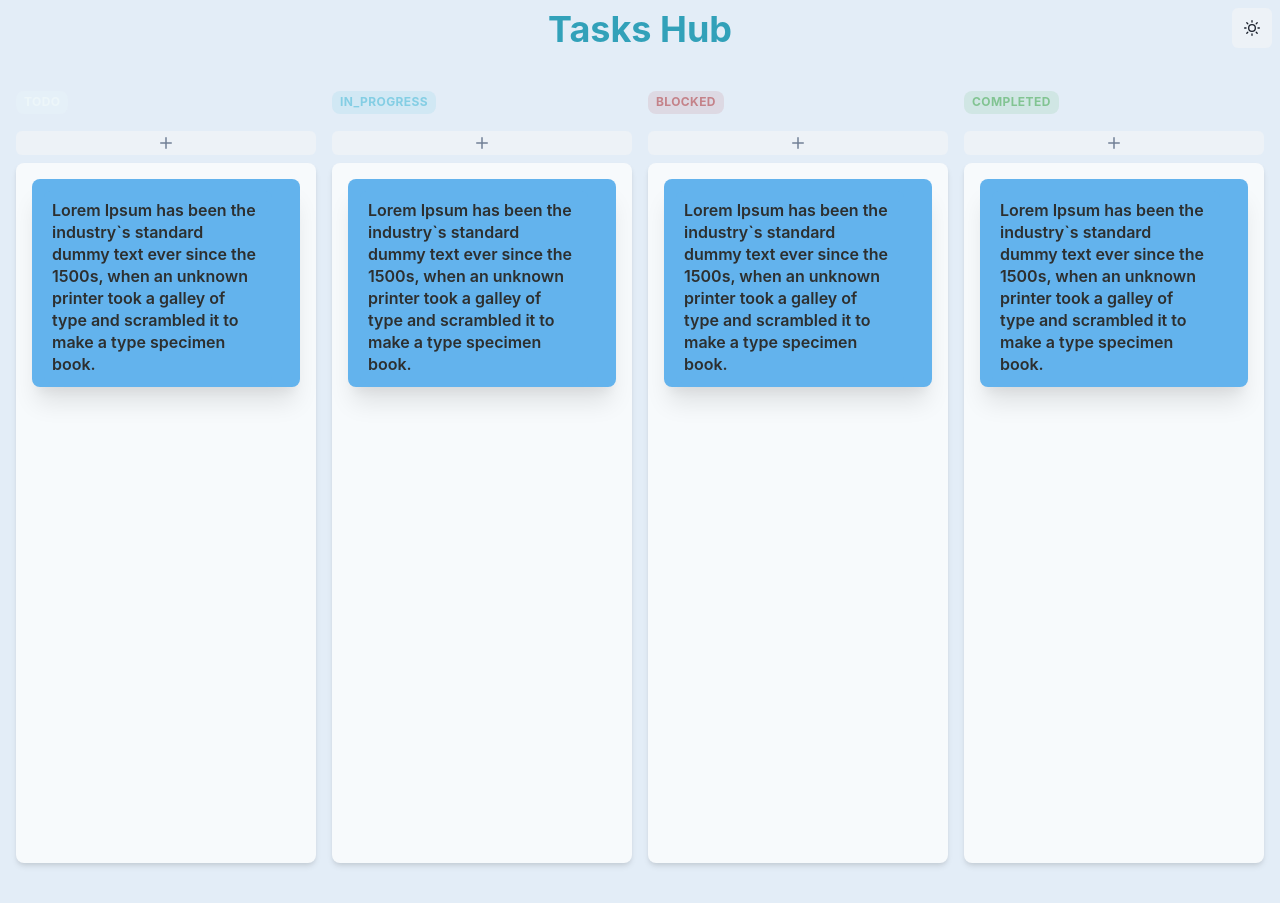
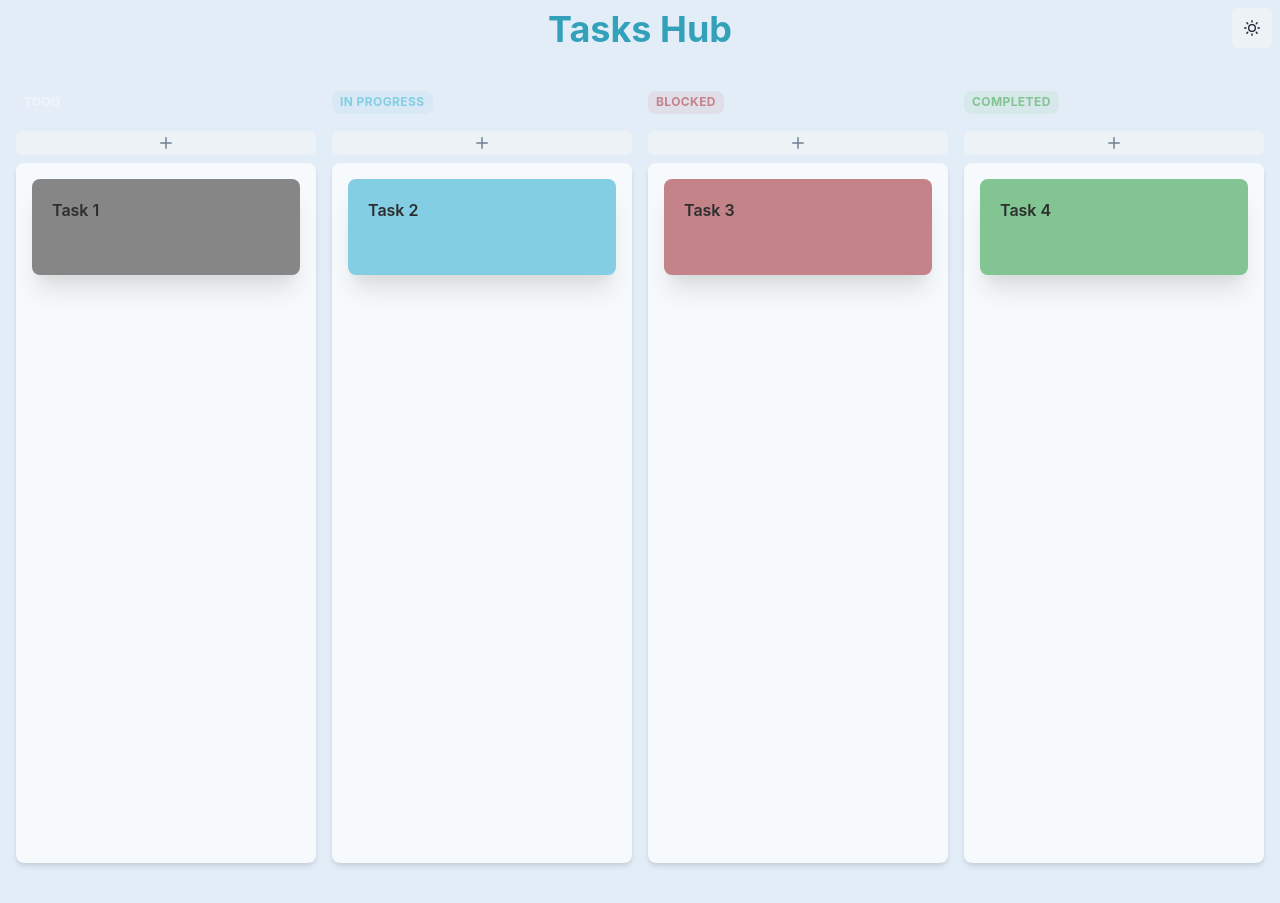
Before and after one commit to devjohn42/note-hub, a React (Vite) app: page / in a window 1280 px wide. Built offline with nearby package versions, Linux system fonts and the light colour scheme.

Commit message:
feat: creates a helper to set a random color for the new task and creates a new hook to create a new task and get all matching columns and tasks

```diff
--- a/src/components/Column.tsx
+++ b/src/components/Column.tsx
@@ -8,27 +8,19 @@ import {
   useColorModeValue,
 } from '@chakra-ui/react';
 import { ColumnType } from '../utils/enums';
-import { TaskModel } from '../utils/models';
 import Task from './Task';
+import useColumnTasks from '../hooks/useColumnTask';
 
 const ColumnsColorScheme: Record<ColumnType, string> = {
   Todo: '#edf6f9',
-  In_Progress: '#84CEE4',
+  'In Progress': '#84CEE4',
   Completed: '#82C492',
   Blocked: '#C48289',
 };
 
-const mockTasks: TaskModel[] = [
-  {
-    id: '2',
-    title:
-      'Lorem Ipsum has been the industry`s standard dummy text ever since the 1500s, when an unknown printer took a galley of type and scrambled it to make a type specimen book. ',
-    column: ColumnType.IN_PROGRESS,
-    color: 'blue.300',
-  },
-];
+const Column = ({ column }: { column: ColumnType }) => {
+  const { tasks, addTask } = useColumnTasks(column);
 
-const Column = ({ column }: { column: ColumnType }) => {
   return (
     <Box>
       <Heading fontSize="md" mb={4} letterSpacing="wide">
@@ -36,7 +28,7 @@ const Column = ({ column }: { column: ColumnType }) => {
           px={2}
           py={1}
           rounded="lg"
-          bgColor={ColumnsColorScheme[column] + '30'}
+          bgColor={ColumnsColorScheme[column] + '20'}
           color={ColumnsColorScheme[column]}
         >
           {column}
@@ -53,6 +45,7 @@ const Column = ({ column }: { column: ColumnType }) => {
         colorScheme="black"
         aria-label="add-task"
         icon={<AddIcon />}
+        onClick={addTask}
       />
       <Stack
         direction="column"
@@ -65,7 +58,7 @@ const Column = ({ column }: { column: ColumnType }) => {
         boxShadow="md"
         overflow="auto"
       >
-        {mockTasks.map((task, index) => (
+        {tasks.map((task, index) => (
           <Task key={task.id} task={task} index={index} />
         ))}
       </Stack>
--- a/src/components/Task.tsx
+++ b/src/components/Task.tsx
@@ -48,7 +48,7 @@ const Task = ({ index, task }: TaskProps) => {
       />
       <Textarea
         ref={textareaRef}
-        value={task.title}
+        defaultValue={task.title}
         fontWeight="semibold"
         cursor="inherit"
         border="none"
--- /dev/null
+++ b/src/hooks/useColumnTask.ts
@@ -0,0 +1,43 @@
+import { useCallback } from 'react';
+import { v4 as uuidv4 } from 'uuid';
+import { ColumnType } from '../utils/enums';
+import { TaskModel } from '../utils/models';
+import useTaskStorage from './useTaskStorage';
+import { MAX_PER_COLUMN } from '../utils/constants';
+import { pickRandomColor } from '../utils/helpers';
+
+const useColumnTasks = (column: ColumnType) => {
+  const [tasks, setTasks] = useTaskStorage();
+
+  const addTask = useCallback(() => {
+    console.info(`Adding new task to ${column} type`);
+
+    setTasks((allTasks: any) => {
+      const columnTasks = allTasks[column];
+
+      if (columnTasks.length > MAX_PER_COLUMN) {
+        console.info('To many tasks');
+
+        return allTasks;
+      }
+
+      const newColumnTask: TaskModel = {
+        id: uuidv4(),
+        title: `New ${column} task`,
+        color: pickRandomColor(),
+        column,
+      };
+      return {
+        ...allTasks,
+        [column]: [newColumnTask, ...columnTasks],
+      };
+    });
+  }, [column, setTasks]);
+
+  return {
+    tasks: tasks[column],
+    addTask,
+  };
+};
+
+export default useColumnTasks;
--- a/src/hooks/useTaskStorage.ts
+++ b/src/hooks/useTaskStorage.ts
@@ -12,15 +12,23 @@ const useTaskStorage = () => {
         id: uuidv4(),
         column: ColumnType.TO_DO,
         title: 'Task 1',
-        color: 'blue.300',
+        color: '#868686',
       },
     ],
-    In_Progress: [
+    'In Progress': [
       {
         id: uuidv4(),
         column: ColumnType.IN_PROGRESS,
         title: 'Task 2',
-        color: 'yellow.300',
+        color: '#84CEE4',
+      },
+    ],
+    Completed: [
+      {
+        id: uuidv4(),
+        column: ColumnType.COMPLETED,
+        title: 'Task 4',
+        color: '#82C492',
       },
     ],
     Blocked: [
@@ -28,15 +36,7 @@ const useTaskStorage = () => {
         id: uuidv4(),
         column: ColumnType.BLOCKED,
         title: 'Task 3',
-        color: 'red.300',
-      },
-    ],
-    Completed: [
-      {
-        id: uuidv4(),
-        column: ColumnType.COMPLETED,
-        title: 'Task 4',
-        color: 'green.300',
+        color: '#C48289',
       },
     ],
   });
--- /dev/null
+++ b/src/utils/constants.ts
@@ -0,0 +1 @@
+export const MAX_PER_COLUMN = 100;
--- a/src/utils/enums.ts
+++ b/src/utils/enums.ts
@@ -1,6 +1,6 @@
 export enum ColumnType {
   TO_DO = 'Todo',
-  IN_PROGRESS = 'In_Progress',
+  IN_PROGRESS = 'In Progress',
   COMPLETED = 'Completed',
   BLOCKED = 'Blocked',
 }
--- /dev/null
+++ b/src/utils/helpers.ts
@@ -0,0 +1,7 @@
+export const colors = ['#868686', '#84CEE4', '#82C492', '#C48289'];
+
+export const pickRandomColor = () => {
+  const color = colors[Math.floor(Math.random() * colors.length)];
+
+  return color;
+};
```
